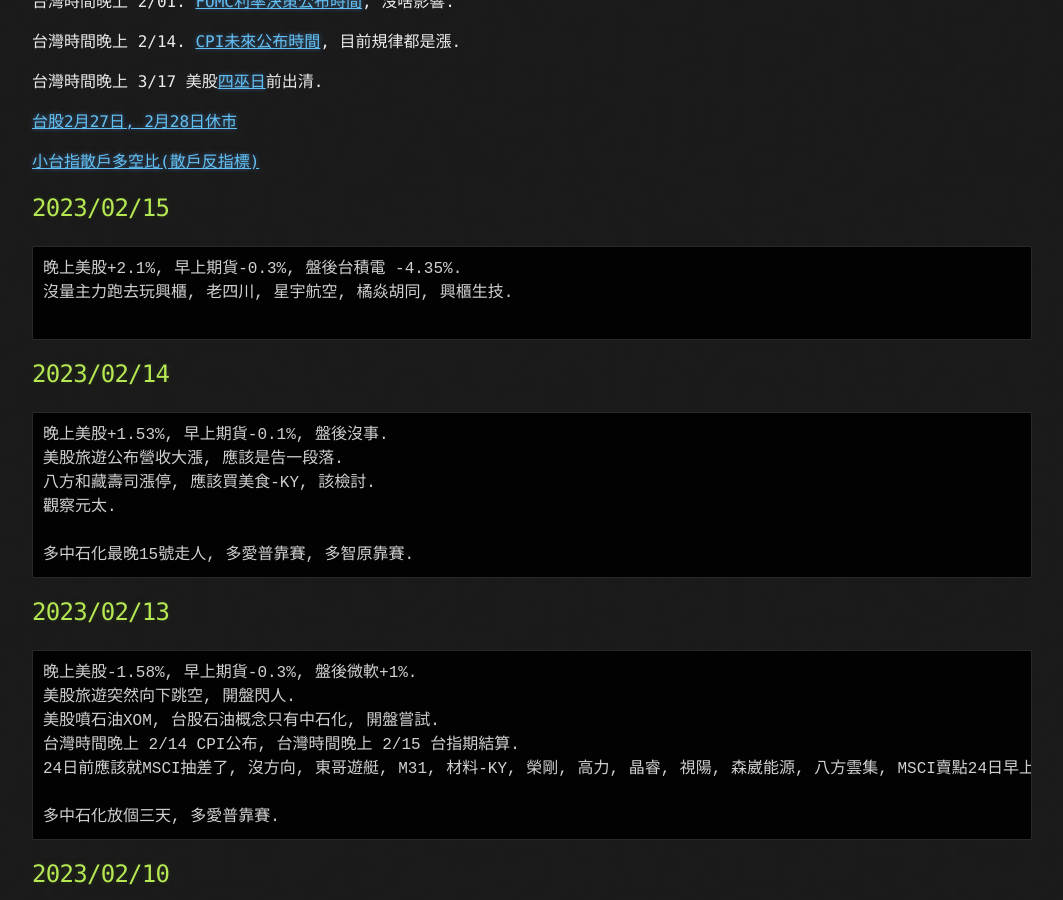
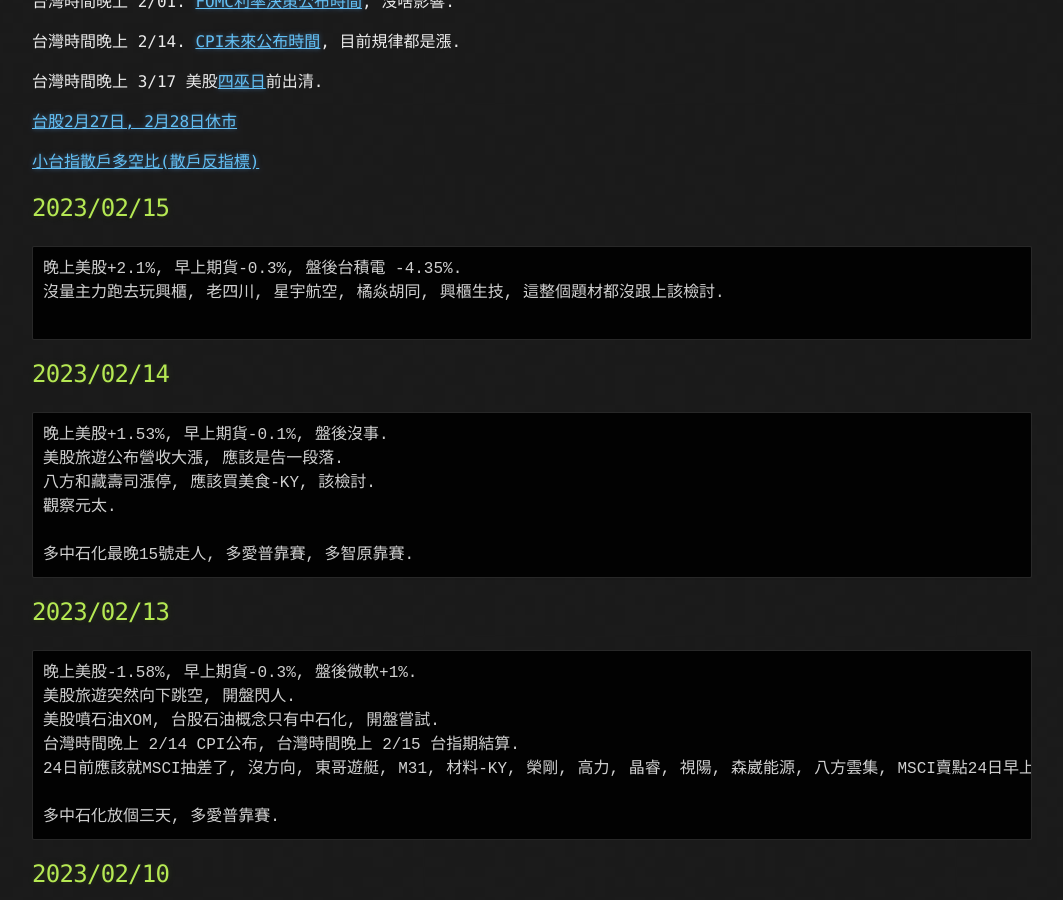
Before and after one commit to lepg5487/Stock_God, a Jekyll site: the page built from index.md, in a window 1280 px wide and 900 px high, scrolled down 428 px. Shown: the whole window, without its empty margins (108-1171 px from the left). Built offline with Jekyll 4.4.1, drawn with Linux system fonts in a browser that asks for light colours; our own code applies the rules of GitHub Pages for plain Markdown files.

Commit message:
Update index.md

````diff
--- a/index.md
+++ b/index.md
@@ -23,7 +23,7 @@
 ## 2023/02/15
 ```
 晚上美股+2.1%, 早上期貨-0.3%, 盤後台積電 -4.35%.
-沒量主力跑去玩興櫃, 老四川, 星宇航空, 橘焱胡同, 興櫃生技.
+沒量主力跑去玩興櫃, 老四川, 星宇航空, 橘焱胡同, 興櫃生技, 這整個題材都沒跟上該檢討.
 
 ```
 
````
